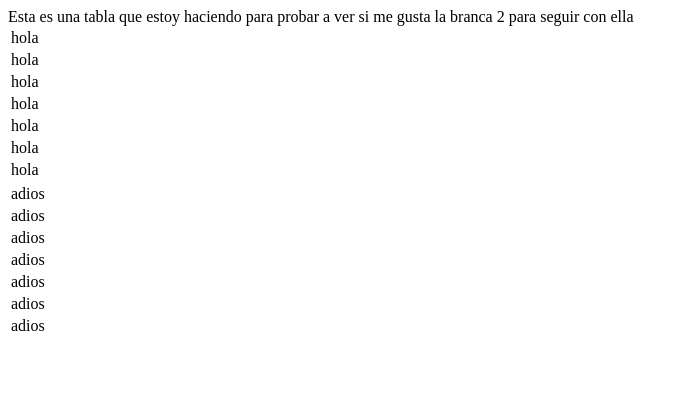
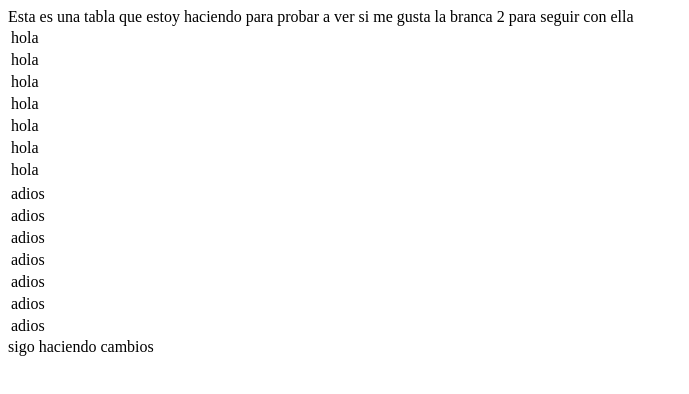
Before and after one commit to jspJESS/prova, a plain HTML site: page index.html in a window 1280 px wide. Shown: the whole page, without its empty margins (0-689 px from the left). Drawn offline with Linux system fonts and the light colour scheme.

Commit message:
commit seguimos

```diff
--- a/index.html
+++ b/index.html
@@ -24,5 +24,7 @@
         <tr><td>adios</td></tr>
         <tr><td>adios</td></tr>
     </table>
+    sigo haciendo cambios
+
 </body>
 </html>
```
